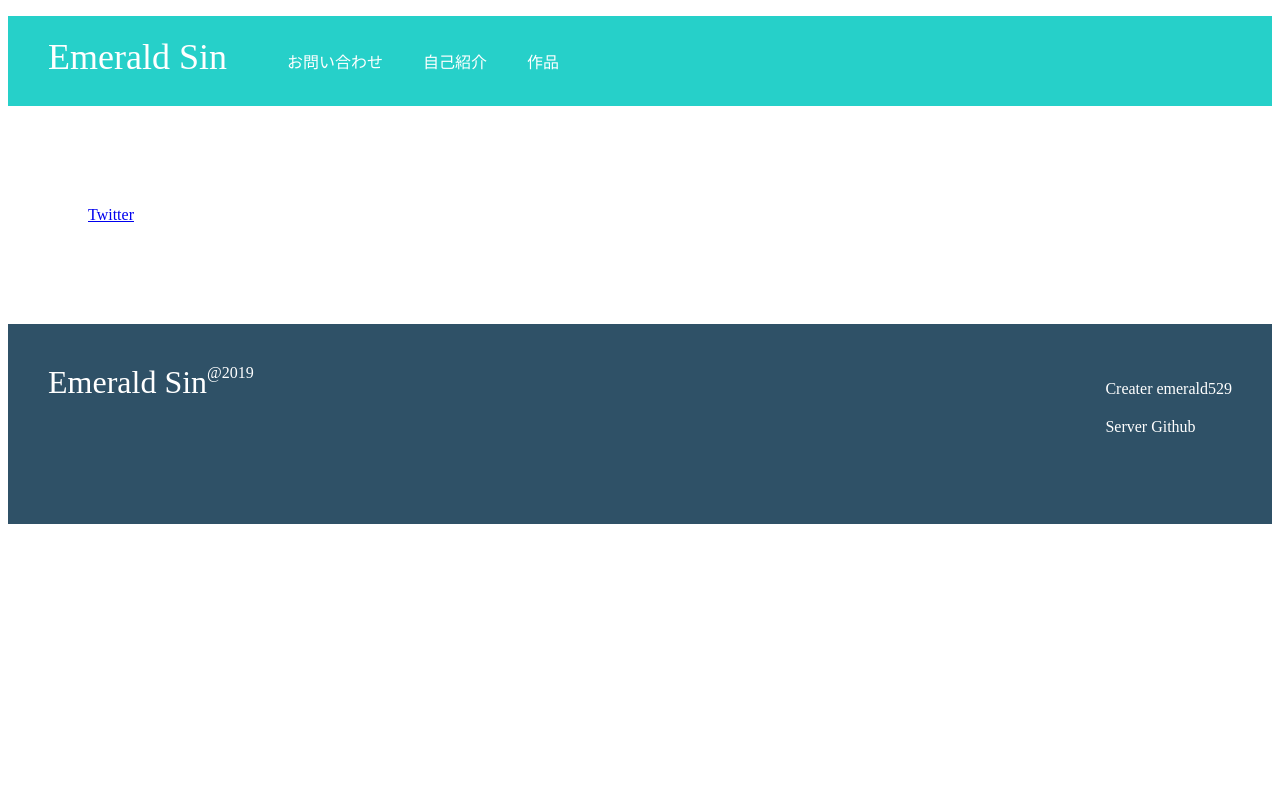
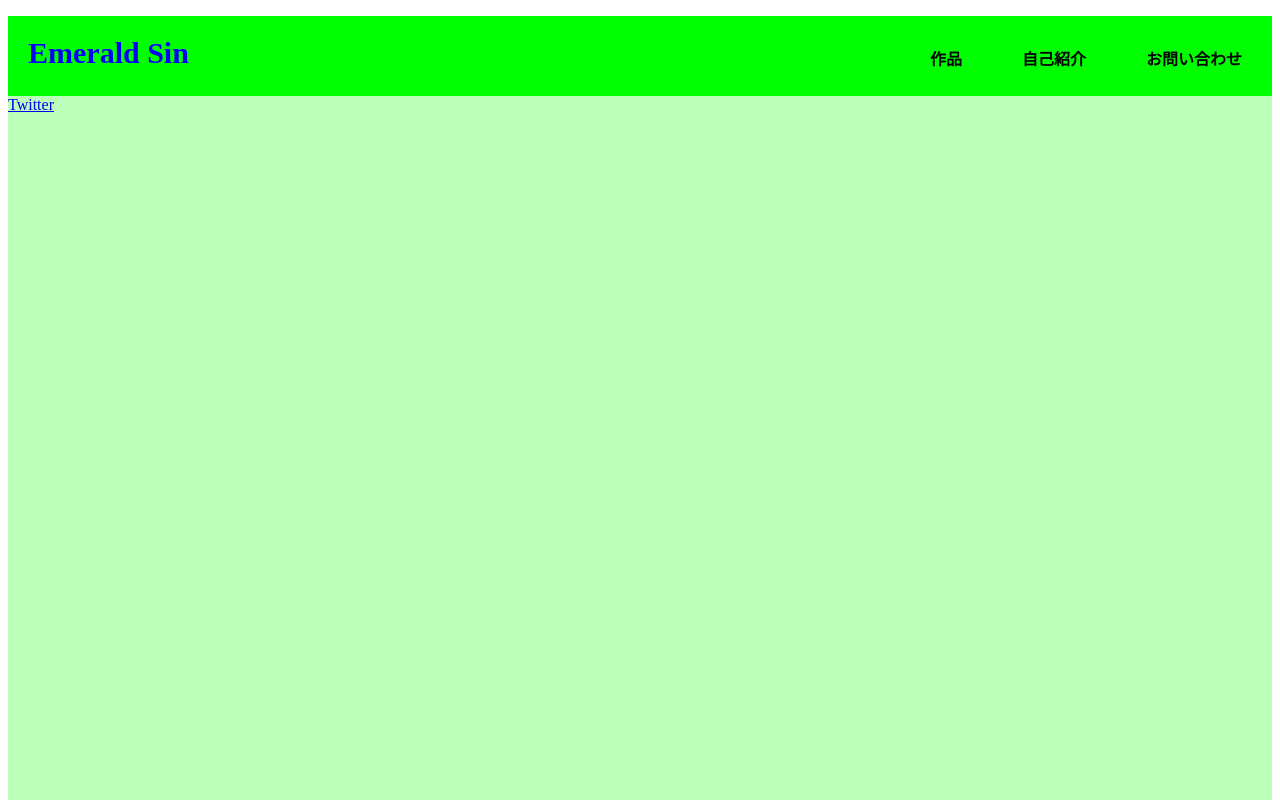
Before and after one commit to Emerald1005/test, a plain HTML site: page index.html in a window 1280 px wide. Shown: the top 800 px of the page. Drawn offline with Linux system fonts and the light colour scheme.

Commit message:
Update stylesheet.css

```diff
--- a/stylesheet.css
+++ b/stylesheet.css
@@ -1,69 +1,65 @@
-body {
-  font-family: "Avenir Next";
-}
+body{
 
-li {
-  list-style: none;
 }
 
 .header {
-  background-color: #26d0c9;
-  color: #fff;
-  height: 90px;
+    height:80px;
+    background:#00ff00;
 }
 
-.header-logo {
-  float: left;
-  font-size: 36px;
-  padding: 20px 40px;
+.header-logo{
+  font-size:30px;
+  float:left;
+  padding:20px;
+  color:#0000ff;
+  font-family:serif;
+  font-weight:900;
 }
 
-.header-list li {
-  float: left;
-  padding: 33px 20px;
+.header-list li{
+  list-style:none;
+  float:right;
+  padding:30px 30px;
+  font-weight:600;
 }
 
-.main {
-  padding: 100px 80px;
+.main{
+  height:1000px;
+  background-color:#bfb;
 }
 
-.copy-container h1 {
-  font-size: 140px;
+.footer{
+  height:100px;
+  background-color:#000;
 }
 
-.copy-container h2 {
-  font-size: 60px;
+.footer-logo{
+  color:#aaf;
+  padding:20px;
+  padding-right:100px;
+  font-family:serif;
+  float:left;
+  font-size:30px;
 }
 
-.copy-container span {
-  color: #ff4a4a;
+.footer-list li{
+  color:#fff;
+  list-style:none;
 }
 
-/* contentsのheightを500pxにしてください */
-
-
-/* section-titleのborder-bottomを指定してください */
-
-
-/* contents-itemのfloatプロパティをleftにしてください */
-
-
-.footer {
-  background-color: #2f5167;
-  color: #fff;
-  height: 120px;
-  padding: 40px;
+.footer-list ul{
+  padding-top:20px;
+  float:left;
 }
 
-.footer-logo {
-  float: left;
-  font-size: 32px;
+.footer-list span{
+  font-size:10px;
+  color:#aaa;
 }
 
-.footer-list {
-  float: right;
+.footer-other{
+  color:#fff;
+  float:right;
+  padding-top:80px;
+  font-size:15px;
 }
-
-.footer-list li {
-  padding-bottom: 20px;
-}
```
